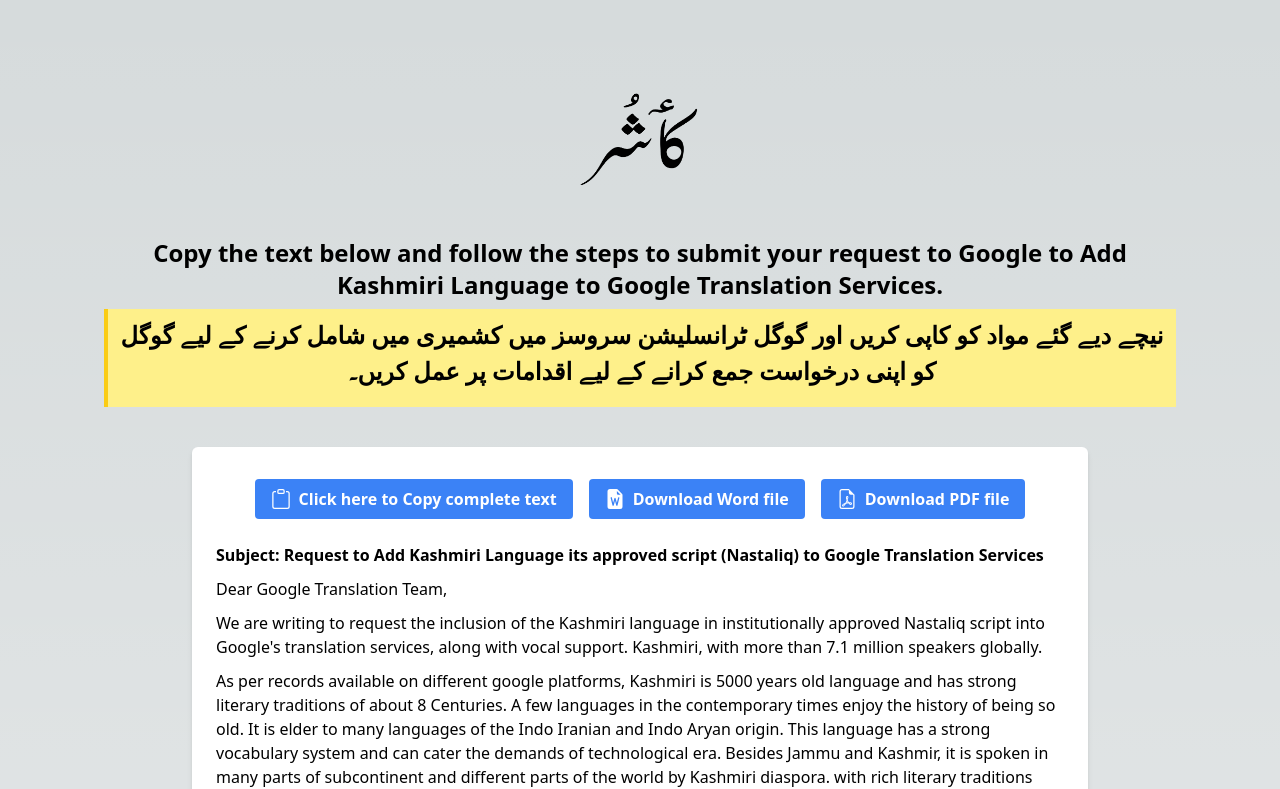
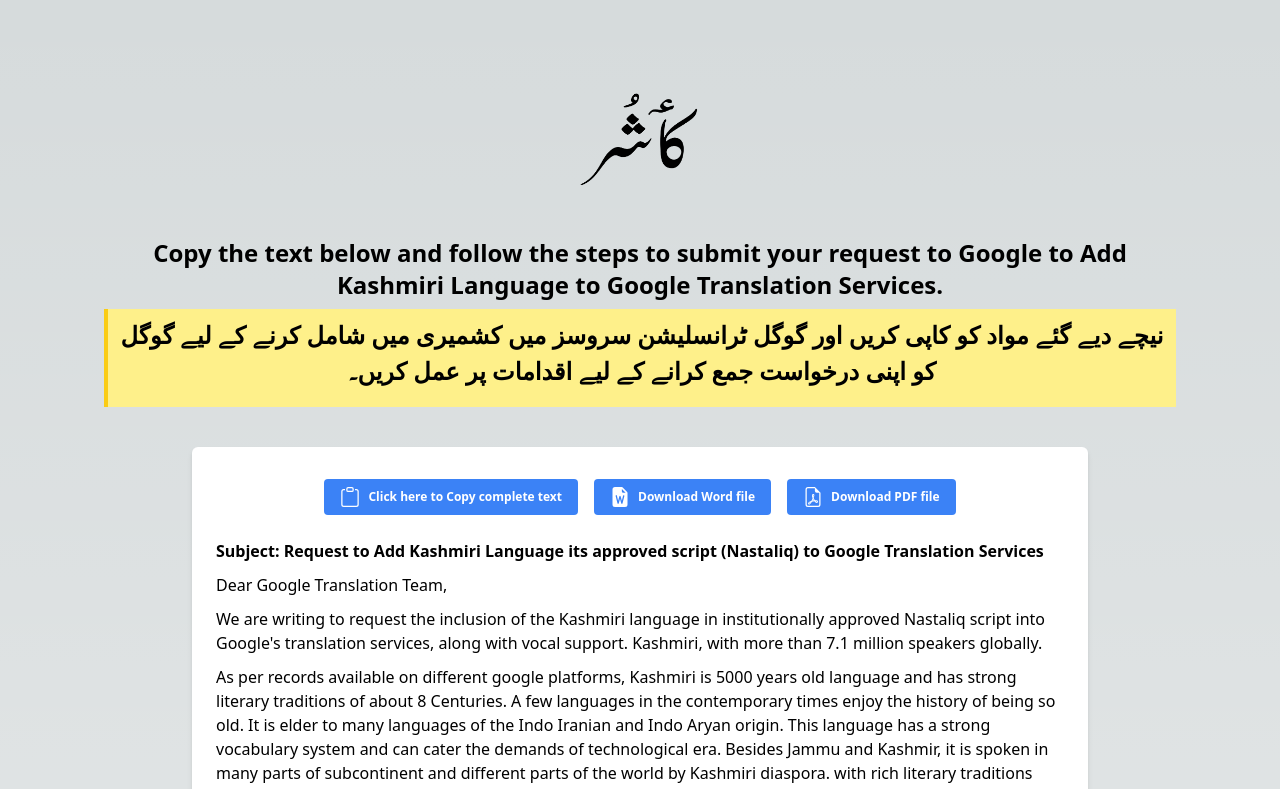
Before and after one commit to rjmk159/supportks, a Next.js app: page / in a window 1280 px wide. Shown: the top 789 px of the page. Built offline with nearby package versions, Linux system fonts and the light colour scheme.

Commit message:
Adding Document download to doc button width fix

```diff
--- a/src/pages/index.js
+++ b/src/pages/index.js
@@ -99,8 +99,8 @@
         </h2>
       </div>
       <div className="flexflex-col justify-between">
-        <div className="max-w-4xl mx-auto bg-white p-6 shadow-md rounded-md">
-          <div className="flex justify-center space-between mb-4">
+        <div className="max-w-4xl mx-auto bg-white p-6 shadow-md rounded-md ">
+          <div className="flex justify-center space-between mb-4 flex-w">
             <CopyToClipboard
               className="bg-blue-500 m-2 text-white font-bold py-2 px-4 rounded hover:bg-blue-700 focus:outline-none focus:shadow-outline-blue active:bg-blue-800 flex items-center"
               text={content}
--- a/src/styles/globals.css
+++ b/src/styles/globals.css
@@ -43,8 +43,12 @@
     font-size: 1rem;
     line-height: 1.3rem;
   }
+
 }
-
+.flex-w {
+  flex-wrap: wrap;
+  font-size: 12px;
+}
 .leading-6 {
   line-height: 1.5;
 }
```
